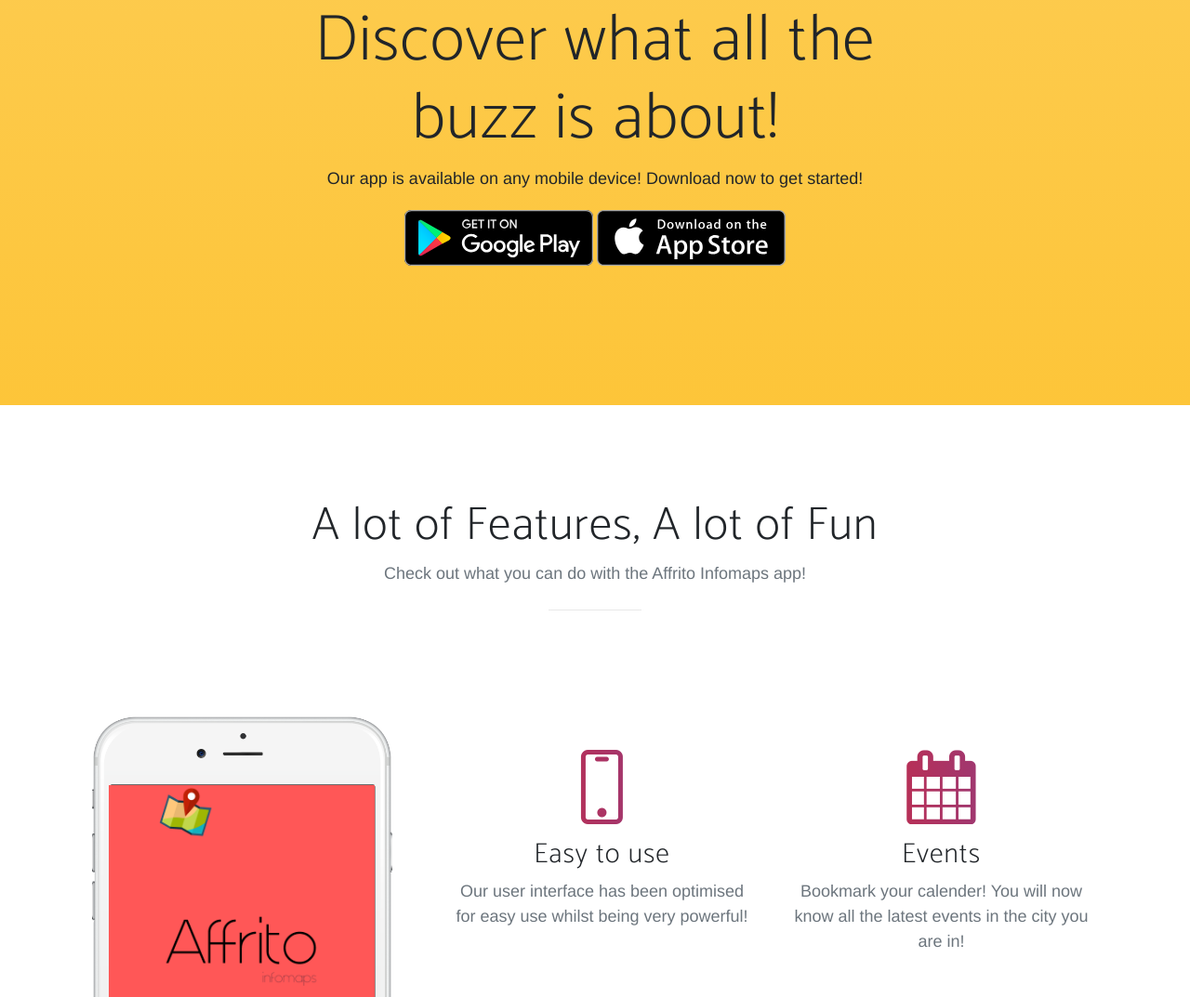
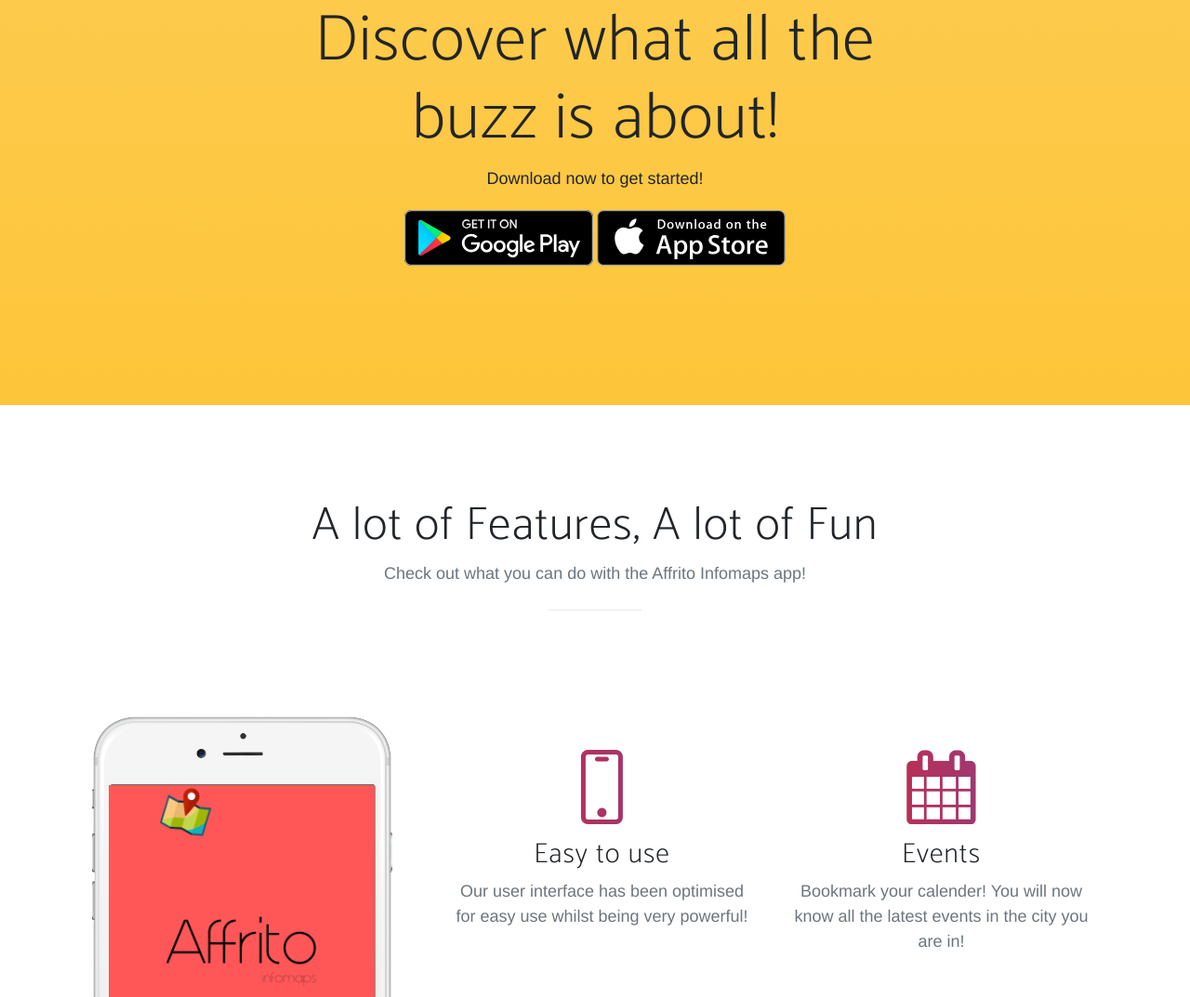
Before and after one commit to tondemut/-mongoose, a plain HTML site: page index.html in a window 1280 px wide. Shown: the part 947-2020 px from the top of the page at 93% size. Drawn offline with nearby package versions, Linux system fonts and the light colour scheme; a web font is replaced by a local one.

Commit message:
Improvements

```diff
--- a/index.html
+++ b/index.html
@@ -5,9 +5,7 @@
     <meta name="viewport" content="width=device-width, initial-scale=1, shrink-to-fit=no">
     <meta name="description" content="Affrito Infomaps Landing Page">
     <meta name="author" content="Vector Grey Inc.">
-
     <title>Affrito Infomaps</title>
-
     <!-- Bootstrap core CSS -->
     <link href="https://stackpath.bootstrapcdn.com/bootstrap/4.1.1/css/bootstrap.min.css" rel="stylesheet" integrity="sha384-WskhaSGFgHYWDcbwN70/dfYBj47jz9qbsMId/iRN3ewGhXQFZCSftd1LZCfmhktB" crossorigin="anonymous">
     <link href="https://stackpath.bootstrapcdn.com/font-awesome/4.6.3/css/font-awesome.min.css" rel="stylesheet" integrity="sha384-T8Gy5hrqNKT+hzMclPo118YTQO6cYprQmhrYwIiQ/3axmI1hQomh7Ud2hPOy8SP1" crossorigin="anonymous">
@@ -77,7 +75,7 @@
         <div class="row">
           <div class="col-md-8 mx-auto">
             <h2 class="section-heading">Discover what all the buzz is about!</h2>
-            <p>Our app is available on any mobile device! Download now to get started!</p>
+            <p>Download now to get started!</p>
             <div class="badges">
               <a class="badge-link" href="#"><img src="img/google-play-badge.svg" alt=""></a>
               <a class="badge-link" href="#"><img src="img/app-store-badge.svg" alt=""></a>
```
